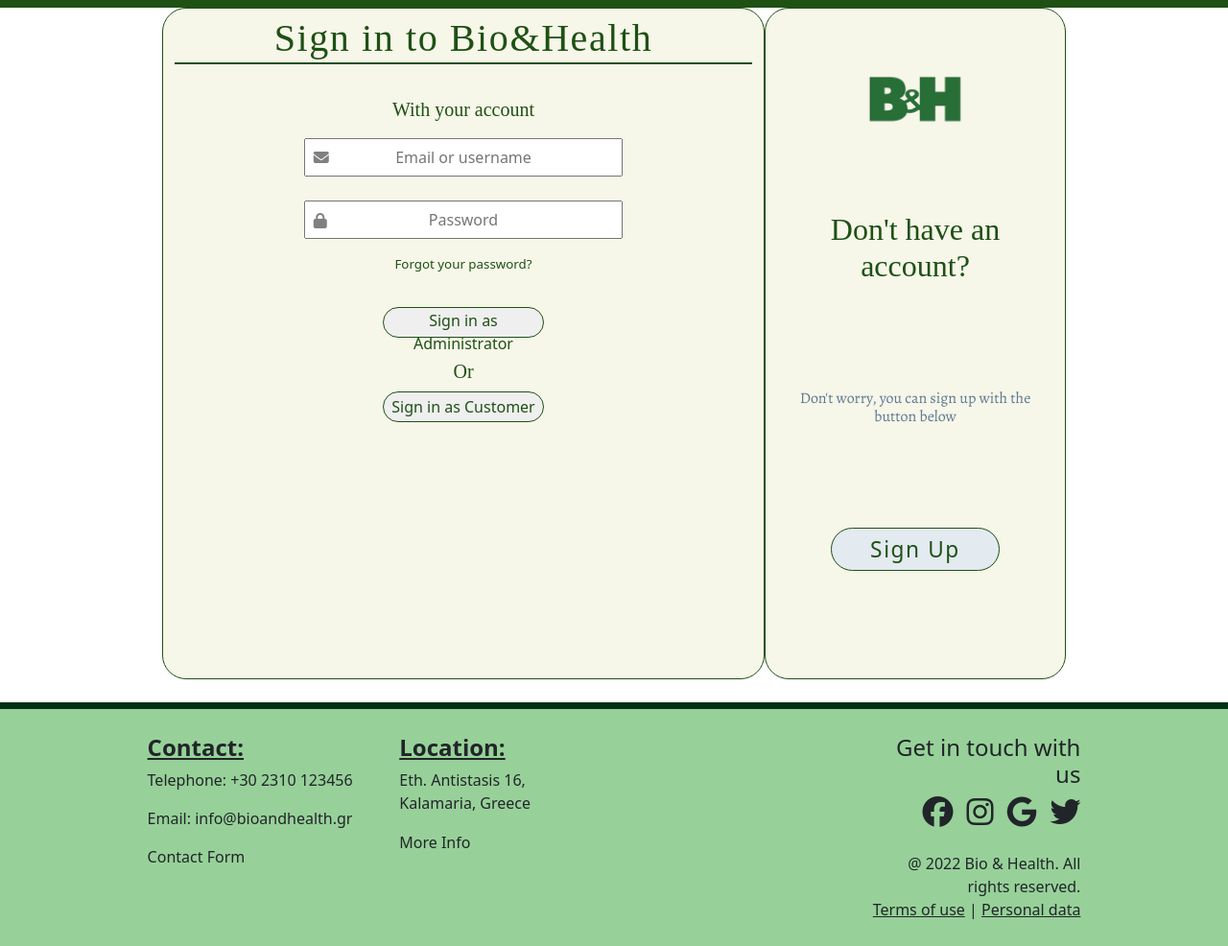
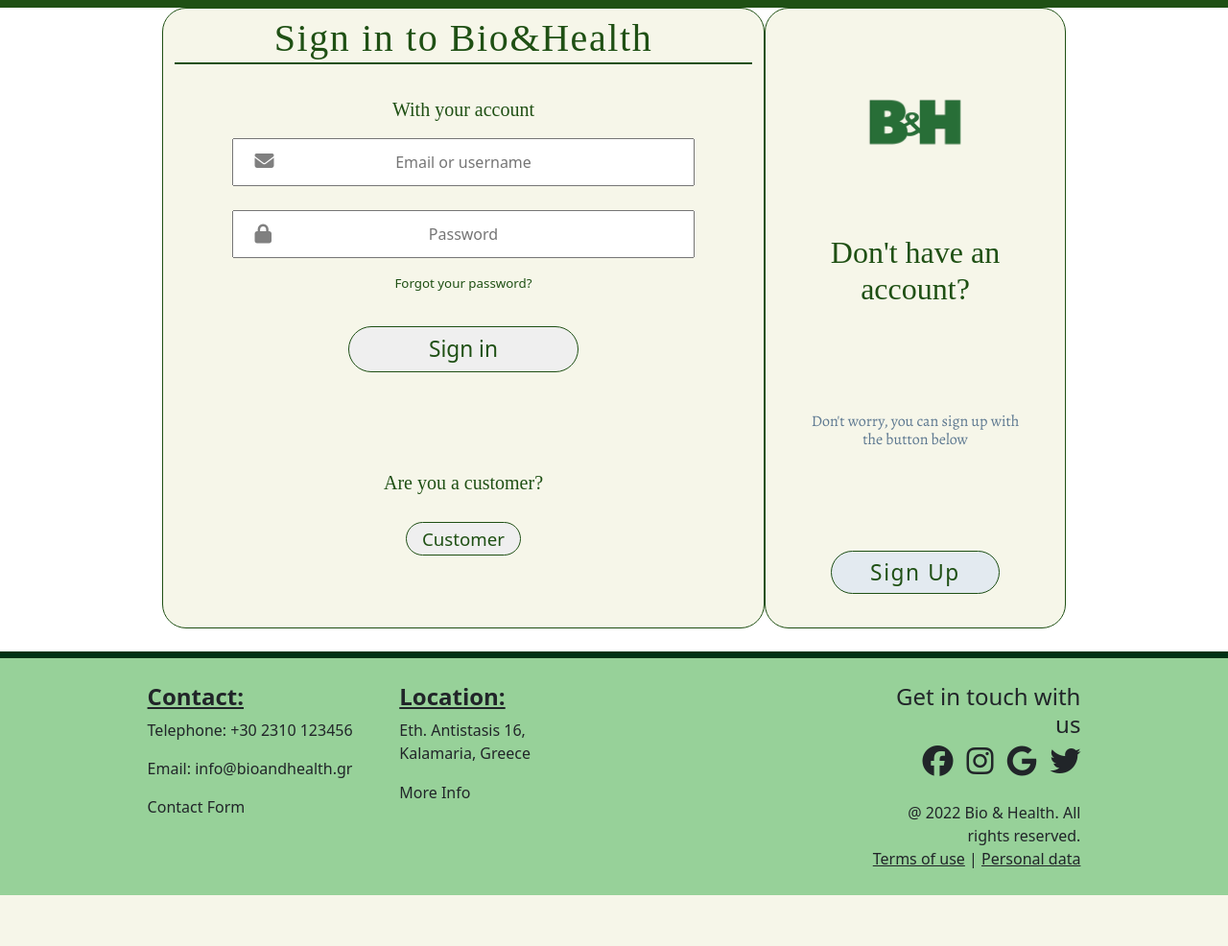
Before and after one commit to AndreasNbt/Bio-Health, a PHP site: page /AdminSignIn.html in a window 1280 px wide. Shown: the part 122-1108 px from the top of the page at 96% size. After the commit the page ends 1055 px from the top, so only its background shows below. Run offline with PHP 8.4, Linux system fonts and the light colour scheme; some libraries are stand-ins or nearby versions; some web fonts are replaced.

Commit message:
Changed the layout of the user and admin sign-in pages

```diff
--- a/AdminNewProduct.html
+++ b/AdminNewProduct.html
@@ -66,7 +66,7 @@
 
     <section class="main-section">
         <div class="main-container text-center main">
-                <div class="solid-border col-2 d-flex flex-column container small-container right-margin">
+                <div class="solid-border col-2 d-flex flex-column container small-container right-margin p-0">
 
                     <div class="text-center py-1 align-items-center header">
                         <h1 class="dark-green header-text m-0">Categories</h1>
--- a/AdminSignIn.html
+++ b/AdminSignIn.html
@@ -76,10 +76,10 @@
 
 <hr class="big-hr m-0">
 
-<section class="main-section">
+<section class="main-section admin">
   <form action="AdminIndex.html" onsubmit="localStorage.setItem('signed_in_status', '1');" class="main-container">
     <div class="container-fluid d-flex flex-row justify-content-center text-center" >
-      <div class="solid-border col-6 container big-container">
+      <div class="solid-border d-flex flex-column  col-6 container big-container">
 
         <div class="d-flex justify-content-center py-1">
           <h1 class="dark-green extra-spacing header-text mb-0">Sign in to Bio&Health</h1>
@@ -91,23 +91,23 @@
 
         <h5 class="dark-green header-text m-0 py-2">With your account</h5>
         <div class="input-icons text-center">
-          <i class="fa-solid fa-envelope icon"></i>
-          <input type="text" class="input-field" placeholder="Email or username" name="email" required>
+          <i class="fa-solid fa-lg fa-envelope icon big-icon"></i>
+          <input type="text" class="input-field admin-input" placeholder="Email or username" name="email" required>
           <br>
-          <i class="fa-solid fa-lock icon"></i>
-          <input type="password" class="input-field" placeholder="Password" name="username" required>
+          <i class="fa-solid fa-lg fa-lock fa-lg icon big-icon"></i>
+          <input type="password" class="input-field admin-input" placeholder="Password" name="username" required>
           <br>
           <a href="#" class="forgot-password text-decoration-none dark-green">Forgot your password?</a>
         </div>
         <br>
-        <button class="button sign-btn solid-border dark-green" style="margin-bottom: 0.5rem" type="submit">Sign in as Administrator</button>
-        <h5 class="dark-green header-text m-1 py-2">Or</h5>
+        <button class="button sign-btn bot-margin solid-border dark-green" type="submit">Sign in</button>
+        <h5 class="dark-green header-text m-1 pt-5 pb-2">Are you a customer?</h5>
         <a href="UserSignIn.html">
-          <button class="button sign-btn admin-btn solid-border dark-green" type="button">Sign in as Customer</button>
+          <button class="button sign-btn admin-btn bot-margin solid-border dark-green" type="button">Customer</button>
         </a>
 
       </div>
-      <div class="solid-border col-3 container small-container p-3">
+      <div class="solid-border col-3 container small-container">
         <div class="logo mt-3">
           <a href="#"><img src="sources/images/bioandhealthlogo.png" width="128" height="128" alt="Logo"></a>
         </div>
--- a/CSS/Sign Up-In.css
+++ b/CSS/Sign Up-In.css
@@ -34,6 +34,10 @@
     letter-spacing: 0.1rem;
 }
 
+.bot-margin {
+    margin-bottom: 3rem;
+}
+
 /* Inputs-Icons */
 
 .input-icons {
@@ -44,15 +48,19 @@
     padding: 10px;
     color: gray;
     position: absolute;
-    margin-left: 12px;
-    margin-top: 15px;
+    margin-left: 20px;
+    margin-top: 20px;
+}
+
+.big-icon {
+    padding: 16px;
 }
 
 .input-field {
-    padding: 12px;
+    padding: 10px;
     text-align: center;
-    width: 55%;
-    height: 40px;
+    width: 80%;
+    height: 50px;
     margin: 0.8rem;
 }
 
@@ -87,10 +95,14 @@
 }
 
 .small-container {
-    min-width: 175px;
-    max-width: 350px;
+    min-width: 200px;
+    max-width: 400px;
+    padding: 40px;
 }
 
+.admin .container {
+    min-height: 630px;
+}
 
 .small-container .fill-text {
     margin: 4rem 0;
@@ -104,10 +116,10 @@
 }
 
 .sign-btn {
-    height: 2rem;
-    width: 28%;
+    height: 3rem;
+    width: 40%;
+    font-size: 17pt;
     align-self: center;
-    margin-bottom: 2rem;
 }
 
 .sign-btn2 {
@@ -117,11 +129,14 @@
 }
 
 .admin-btn {
-    margin-bottom: 3rem;
+    font-size: 14pt;
+    margin-top: 20px;
+    width: 20%;
+    height: 2.2rem;
 }
 
 .social {
-    padding: 1.25rem;
+    padding: 2rem;
 }
 
 .forgot-password {
--- a/UserSignUp.html
+++ b/UserSignUp.html
@@ -113,7 +113,7 @@
                     </div>
 
                 </div>
-                <div class="solid-border col-3 container small-container p-3">
+                <div class="solid-border col-3 container small-container">
 
                     <div class="logo mt-3">
                         <a href="#"><img src="sources/images/bioandhealthlogo.png" width="128" height="128" alt="Logo"></a>
```
Also changed, not shown: UserSignIn.html (+11 -11 lines).
